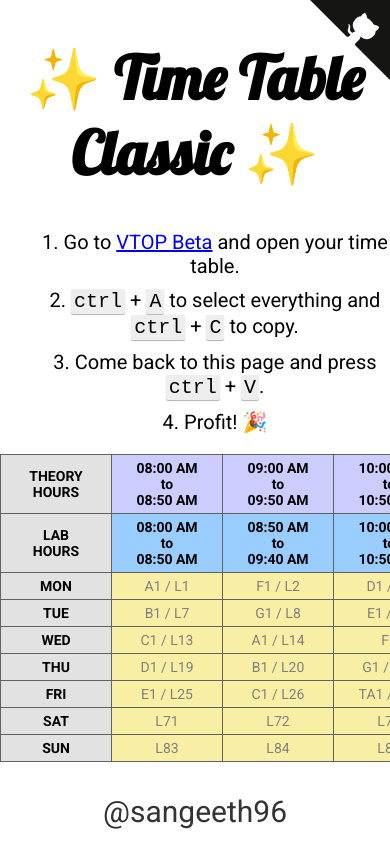
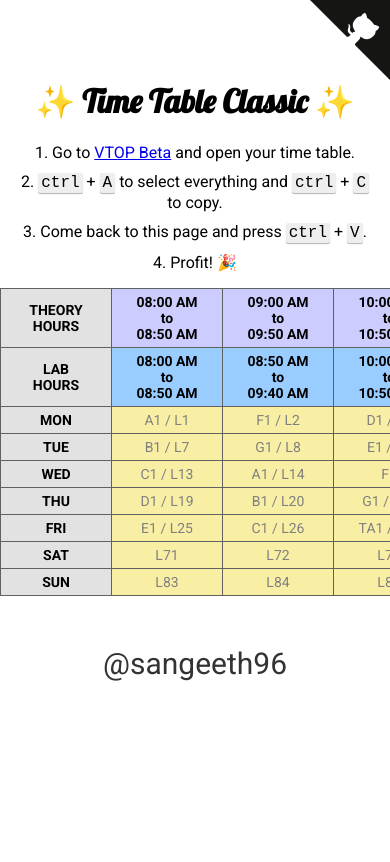
Before and after one commit to runofthemillgeek/vit-tt-classic, a website: page index.html in a window 390 px wide. Drawn offline with Linux system fonts and the light colour scheme.

Commit message:
:lipstick: Fixed mobile styles

```diff
--- a/styles.css
+++ b/styles.css
@@ -10,7 +10,8 @@ html {
 body {
     font-size: 1.6rem;
     font-family: 'Roboto', 'Helvetica', 'Arial', sans-serif;
-    padding-bottom: 60px;
+    padding: 60px 0;
+    position: relative;
 }
 
 h1 {
@@ -44,6 +45,7 @@ kbd {
 
 .overview ol {
     list-style-position: inside;
+    padding: 0 20px;
 }
 
 .overview li + li {
@@ -167,6 +169,16 @@ footer a:hover {
     color: steelblue;
 }
 
+@media (max-width: 800px) {
+    .overview {
+        font-size: 1em;
+    }
+
+    .overview h1 {
+        font-size: 2em;
+    }
+}
+
 @media (max-width: 1600px) {
     .paste-area {
         overflow-x: scroll;
```
